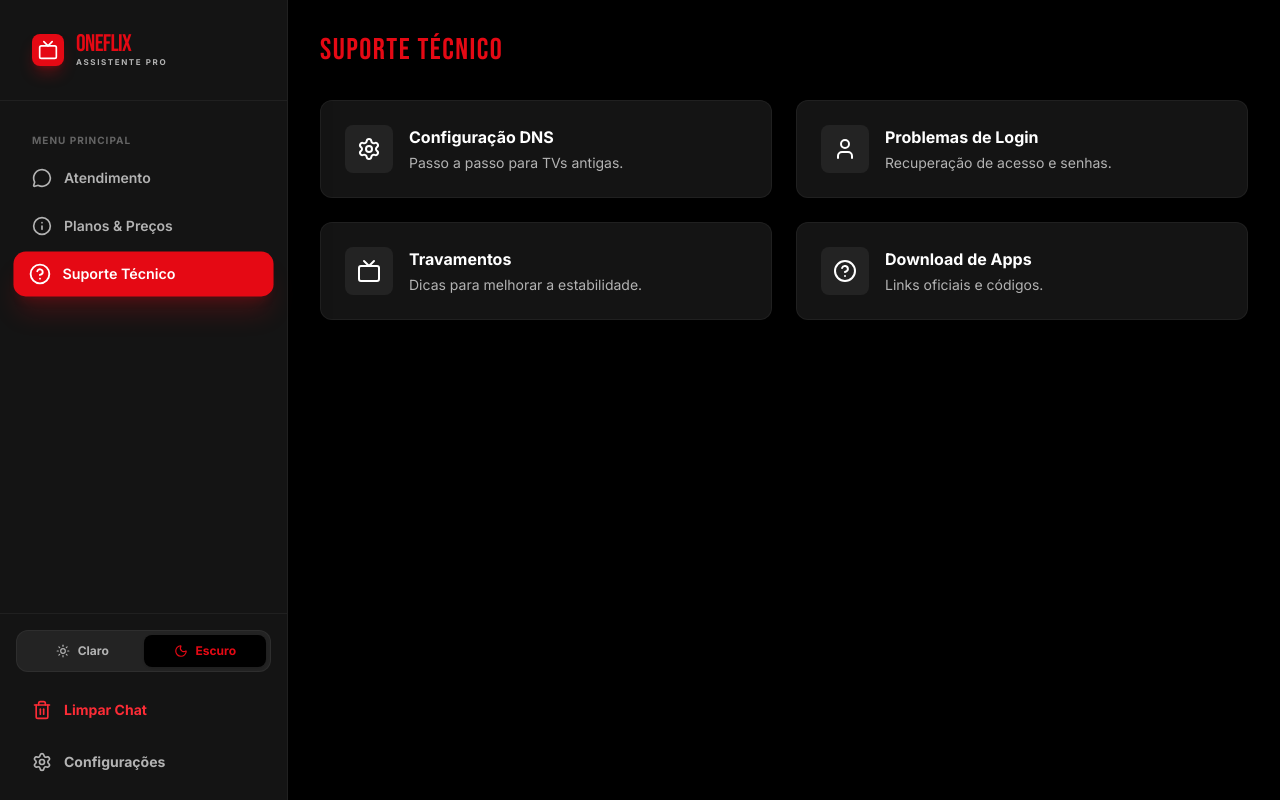
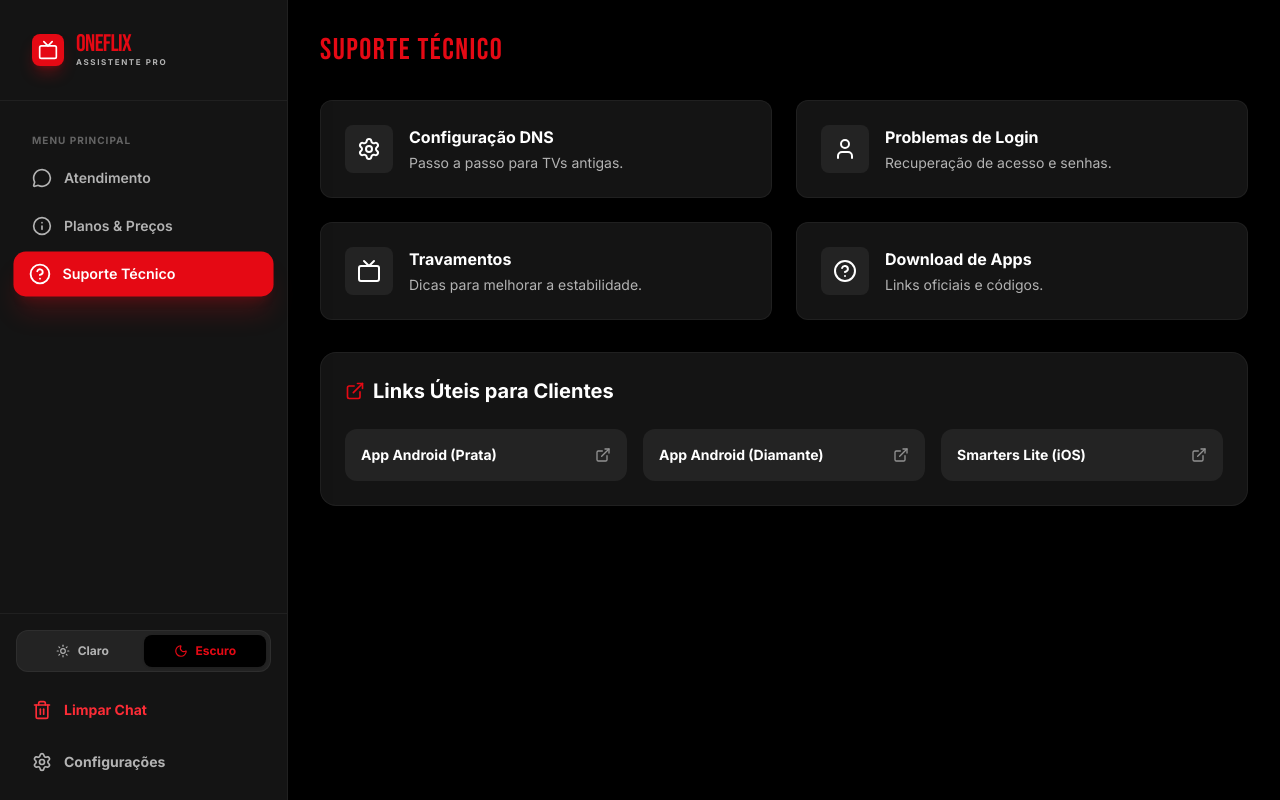
Before and after one commit to Matheuzin84/IA-ONE-TV, a React (Vite) app: page / in a window 1280 px wide. Both pictures are taken after a click on the button "Suporte Técnico". Built offline with nearby package versions, Linux system fonts and the light colour scheme.

Commit message:
feat: Improve error handling and add useful links
Refactors error handling for API key configuration and connection issues.
Adds a new section to the UI displaying useful links for customers,
including Android app download links and Smart STB DNS configurations.
Updates README banner image.

```diff
--- a/src/App.tsx
+++ b/src/App.tsx
@@ -95,9 +95,14 @@ export default function App() {
       }
     } catch (error: any) {
       console.error('Chat error:', error);
-      const errorMessage = error?.message?.includes('API key') || error?.message?.includes('Chave API')
-        ? 'Erro: Chave API não configurada. Se você está usando o Netlify, adicione GEMINI_API_KEY nas variáveis de ambiente.'
-        : 'Erro de conexão. Por favor, tente novamente.';
+
+      let errorMessage = 'Erro de conexão. Por favor, tente novamente.';
+
+      if (error?.message === 'CONFIG_ERROR') {
+        errorMessage = '⚠️ Chave API não encontrada! No Netlify:\n1. Use o nome VITE_GEMINI_API_KEY\n2. Vá em Deploys > Trigger Deploy > Clear cache and deploy site.';
+      } else if (error?.message?.includes('API key') || error?.message?.includes('Chave API')) {
+        errorMessage = 'Sua chave API parece inválida ou não tem permissão.';
+      }
 
       setMessages(prev => {
         const lastIndex = prev.length - 1;
@@ -175,6 +180,31 @@ export default function App() {
                   </div>
                 </button>
               ))}
+            </div>
+
+            <div className="bg-surface p-6 rounded-2xl border border-border">
+              <h3 className="text-xl font-bold mb-6 flex items-center gap-2">
+                <ExternalLink className="w-5 h-5 text-primary" />
+                Links Úteis para Clientes
+              </h3>
+              <div className="grid grid-cols-1 sm:grid-cols-2 lg:grid-cols-3 gap-4">
+                {[
+                  { name: 'App Android (Prata)', url: 'https://5664.in/7gtyap4a', icon: User },
+                  { name: 'App Android (Diamante)', url: 'https://tinyurl.com/wfy4tsuj', icon: Tv },
+                  { name: 'Smarters Lite (iOS)', url: 'https://apps.apple.com/br/app/iptv-smarters-player-lite/id1628995509', icon: HelpCircle },
+                ].map((link) => (
+                  <a
+                    key={link.name}
+                    href={link.url}
+                    target="_blank"
+                    rel="noopener noreferrer"
+                    className="flex items-center justify-between p-4 bg-surface-light rounded-xl hover:bg-primary hover:text-white transition-all group"
+                  >
+                    <span className="text-sm font-bold">{link.name}</span>
+                    <ExternalLink className="w-4 h-4 opacity-50 group-hover:opacity-100" />
+                  </a>
+                ))}
+              </div>
             </div>
           </div>
         );
--- a/src/services/geminiService.ts
+++ b/src/services/geminiService.ts
@@ -6,13 +6,15 @@ let aiInstance: GoogleGenAI | null = null;
 
 function getAIInstance() {
   if (!aiInstance) {
-    const apiKey = (typeof process !== 'undefined' && process.env?.GEMINI_API_KEY) ||
-                   (import.meta.env?.VITE_GEMINI_API_KEY) ||
+    // Tenta pegar de várias formas possíveis em ambientes Vite/Node
+    const apiKey = (import.meta.env?.VITE_GEMINI_API_KEY) ||
+                   (typeof process !== 'undefined' && process.env?.GEMINI_API_KEY) ||
+                   (typeof process !== 'undefined' && process.env?.VITE_GEMINI_API_KEY) ||
                    '';
 
     if (!apiKey) {
-      console.error('ERRO: GEMINI_API_KEY não encontrada nas variáveis de ambiente!');
-      throw new Error('Chave API do Gemini não configurada. Verifique as variáveis de ambiente.');
+      console.error('ERRO: Variável de ambiente GEMINI_API_KEY ou VITE_GEMINI_API_KEY não encontrada.');
+      throw new Error('CONFIG_ERROR');
     }
 
     aiInstance = new GoogleGenAI({ apiKey });
@@ -99,6 +101,7 @@ Observação se necessário:
 - 💎 DIAMANTE (WAREZ): WPlay P2P BinStream (https://tinyurl.com/wfy4tsuj) ou Wapp Android Mobile (https://tinyurl.com/4shxz68s)
 - 🥇 OURO (FIRE): FIRE PLUS (Play Store)
 - 🥈 PRATA (UNIPLAY): UNIPLAY P2P (https://5664.in/1daqbt56)
+- 🥈 PRATA (NÃO P2P): Android Mobile Prata (https://5664.in/7gtyap4a)
 - 🥉 BRONZE (POWER): Power Smarters V3 (https://fui.ai/powerv3)
 
 📌 TV ANTIGA COM SMART STB (DNS)
```
Also changed, not shown: 1 other file (tests, documents, lock files or other folders).
